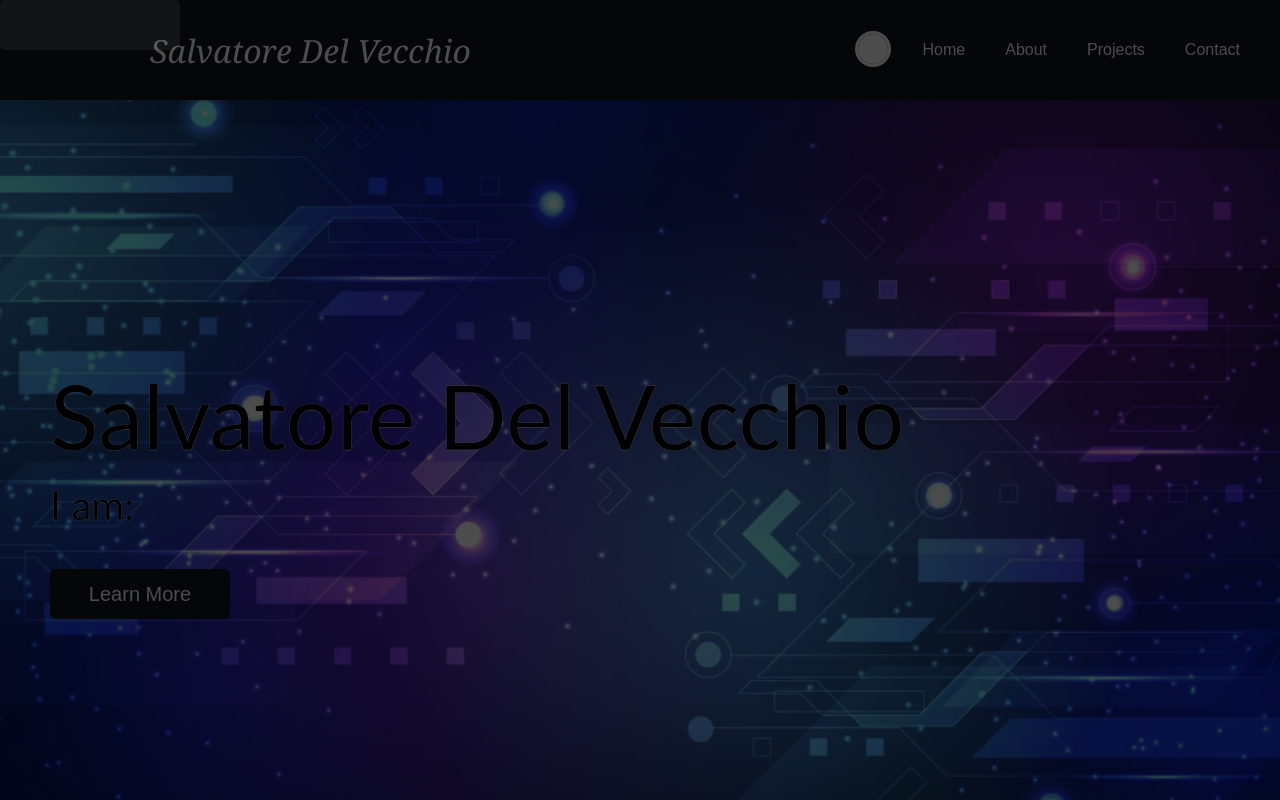
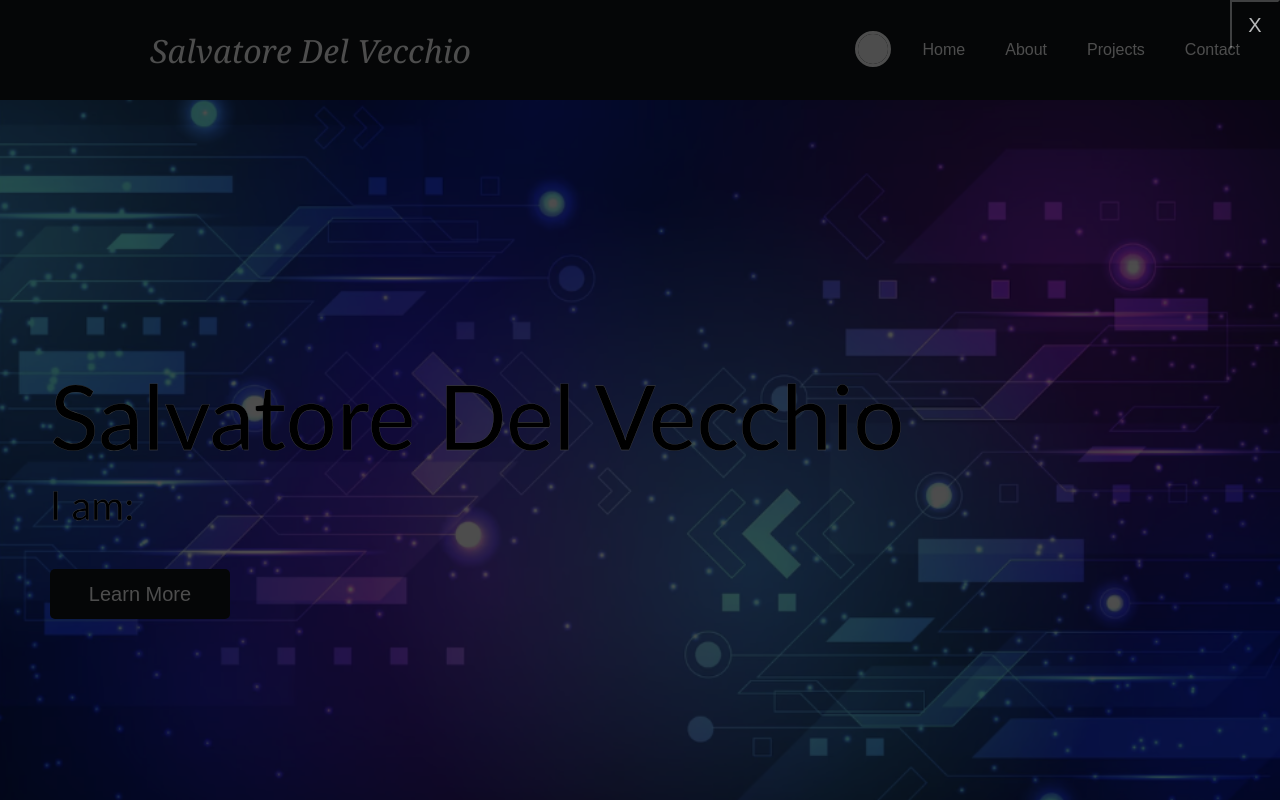
Before and after one commit to saldelv/Portfolio-Website, a React (Create React App) app: page / in a window 1280 px wide. Both pictures are taken after a click on the button "Learn More". Shown: the top 800 px of the page. Built offline with nearby package versions, Linux system fonts and the light colour scheme.

Commit message:
Update menu exit button

```diff
--- a/src/pages/Home.js
+++ b/src/pages/Home.js
@@ -1,6 +1,7 @@
 import React, { useState } from 'react';
 import { Link } from 'react-router-dom'
 import bg from '../assets/bg1.PNG';
+import close from '../assets/close.png'
 import '../styles/Home.css'
 import Typewriter from '../components/Typewriter';
 
@@ -18,10 +19,10 @@ function Home() {
                     I am:&emsp;
                     <Typewriter texts = {["A Computer Science Student", "A Diverse Project Developer", "An Active Github User"]} delay = {100} repeat = {true}/>
                 </p>
-                <button onClick={() => setOpen(!open)}>Learn More</button>
+                <button className="mainButton" onClick={() => setOpen(!open)}>Learn More</button>
                 <div className = "menu">
                     <button className="exit" onClick={() => setOpen(!open)}>
-
+                        X
                     </button>
                 </div>
            </div>
--- a/src/styles/Home.css
+++ b/src/styles/Home.css
@@ -37,7 +37,7 @@
     -webkit-text-stroke-width: 0.3px;
 }
 
-.headerContainer button {
+.headerContainer .mainButton {
     color: black;
     border: none;
     border-radius: 5px;
@@ -51,7 +51,7 @@
     font-size: 20px;
 }
 
-.headerContainer button:hover {
+.headerContainer .mainButton:hover {
     background-color: #07090a;
     cursor: pointer;
     transition: 0.3s ease-in;
@@ -71,7 +71,14 @@
 }
 
 .menu .exit {
-    inset: 2rem, 2rem, 2rem, 2rem;
+    position: fixed;
+    right: 0;
+    height: 50px;
+    width: 50px;
+    cursor: pointer;
+    background-color: transparent;
+    color: white;
+    font-size: 20px;
 }
 
 #open .menu {
```
Also changed, not shown: src/assets/close.png (added).
